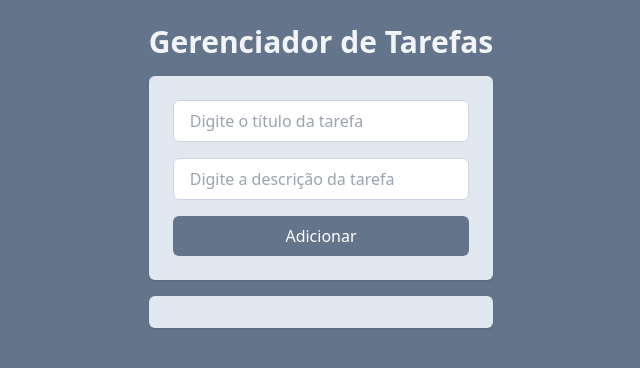
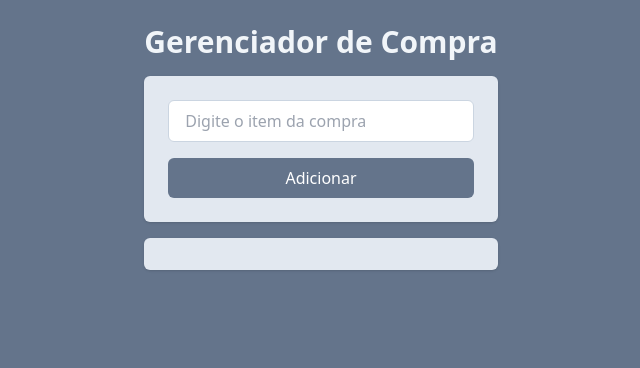
Before and after one commit to KPI-Software/sample-react, a React (Vite) app: page / in a window 1280 px wide. Shown: the top 368 px of the page, without its empty margins (319-959 px from the left). Built offline with nearby package versions, Linux system fonts and the light colour scheme.

Commit message:
modificação da tela para compras

```diff
--- a/src/App.jsx
+++ b/src/App.jsx
@@ -41,11 +41,10 @@ function App() {
     setTasks(newTasks);
   }
 
-  function onAddClick(title, description) {
+  function onAddClick(title) {
     const newTasks = {
       id: tasks.length + 1,
       text: title,
-      description: description,
       reminder: false,
     };
 
@@ -56,7 +55,7 @@ function App() {
   return (
     <div className="w-screen h-screen bg-slate-500 flex justify-center p-6">
       <div className="w-[500] space-y-4">
-        <Title>Gerenciador de Tarefas</Title>
+        <Title>Gerenciador de Compra</Title>
         <AddTasks onAddClick={onAddClick} />
         <Tasks
           tasks={tasks}
--- a/src/components/AddTasks.jsx
+++ b/src/components/AddTasks.jsx
@@ -4,30 +4,22 @@ import Input from "./Input"; // Adjust the path as necessary
 
 function AddTasks(props) {
   const [title, setTitle] = useState("");
-  const [description, setDescription] = useState("");
 
   return (
     <div className="bg-slate-200 space-y-4 p-6 rounded-md shadow flex flex-col">
       <Input
         type="text"
-        placeholder="Digite o título da tarefa"
+        placeholder="Digite o item da compra"
         value={title}
         onChange={(event) => setTitle(event.target.value)}
       ></Input>
-      <Input
-        type="text"
-        placeholder="Digite a descrição da tarefa"
-        value={description}
-        onChange={(event) => setDescription(event.target.value)}
-      ></Input>
       <button
         onClick={() => {
-          if (!title.trim() || !description.trim()) {
+          if (!title.trim()) {
             return alert("Preencha todos os campos");
           }
-          props.onAddClick(title, description);
+          props.onAddClick(title);
           setTitle("");
-          setDescription("");
         }}
         className="bg-slate-500 text-white px-4 py-2 rounded-md font-medium"
       >
--- a/src/pages/TaskPage.jsx
+++ b/src/pages/TaskPage.jsx
@@ -19,12 +19,11 @@ function TaskPage() {
             <ChevronLeftIcon />
           </button>
           <h1 className="text-3xl text-slate-100 font-bold text-center">
-            Detalhes da Tarefa
+            Detalhes da Compra
           </h1>
         </div>
         <div className="bg-slate-400 p-4 rounded-md shadow">
           <h2 className="text-white text-xl font-bold">{title}</h2>
-          <p className="text-white text-lg">{description}</p>
         </div>
       </div>
     </div>
```
